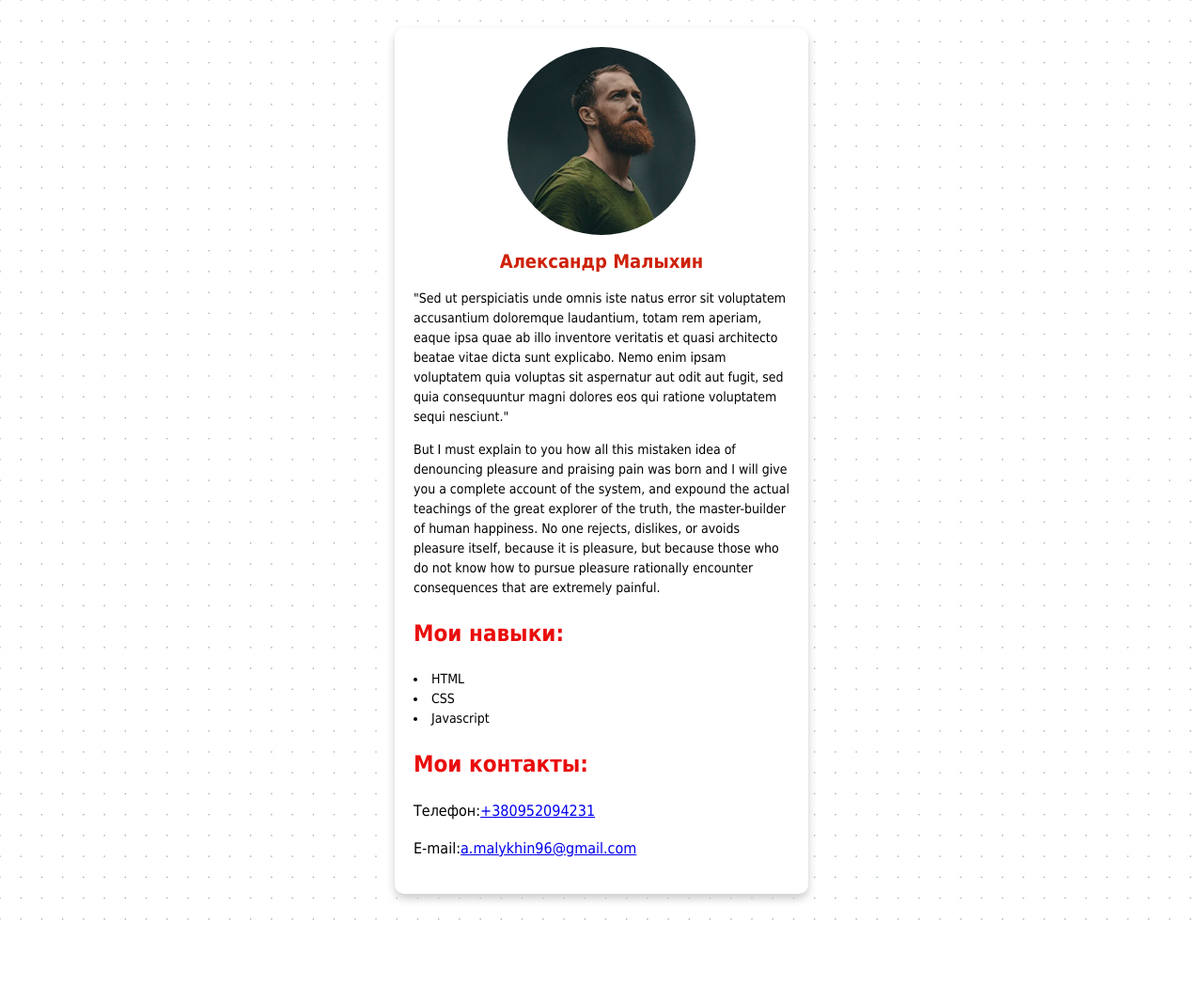
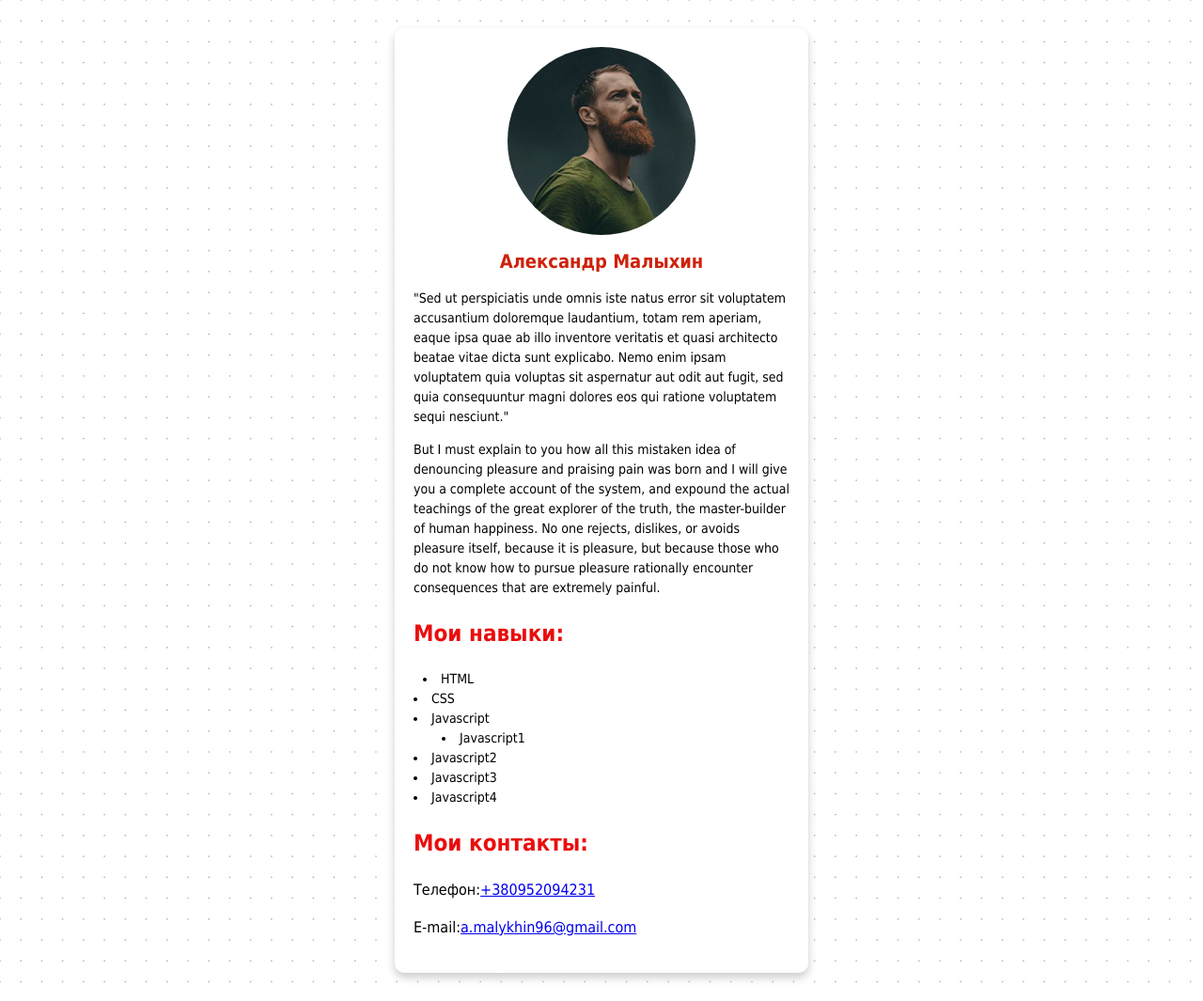
Before and after one commit to malykhin96/reimagined-eureka, a plain HTML site: page index.html in a window 1280 px wide. Shown: the whole page at 94% size. Before the commit the page ends 981 px from the top, so only its background shows below. Drawn offline with Linux system fonts and the light colour scheme.

Commit message:
first child selector

```diff
--- a/css/style.css
+++ b/css/style.css
@@ -39,3 +39,11 @@ body {
     list-style-position: inside;
     font-size: 14px;
 }
+
+li:first-child  {
+    padding-left: 10px;
+}
+
+li:nth-child(4)  {
+    padding-left: 30px;
+}
--- a/index.html
+++ b/index.html
@@ -19,6 +19,10 @@
                <li>HTML</li>
                <li>CSS</li>
                <li>Javascript</li>
+               <li>Javascript1</li>
+               <li>Javascript2</li>
+               <li>Javascript3</li>
+               <li>Javascript4</li>
             </ul>
         <h2 class="card-subtitle">Мои контакты:</h2>
             <p>Телефон:<a href="#">+380952094231</a></p>
```
